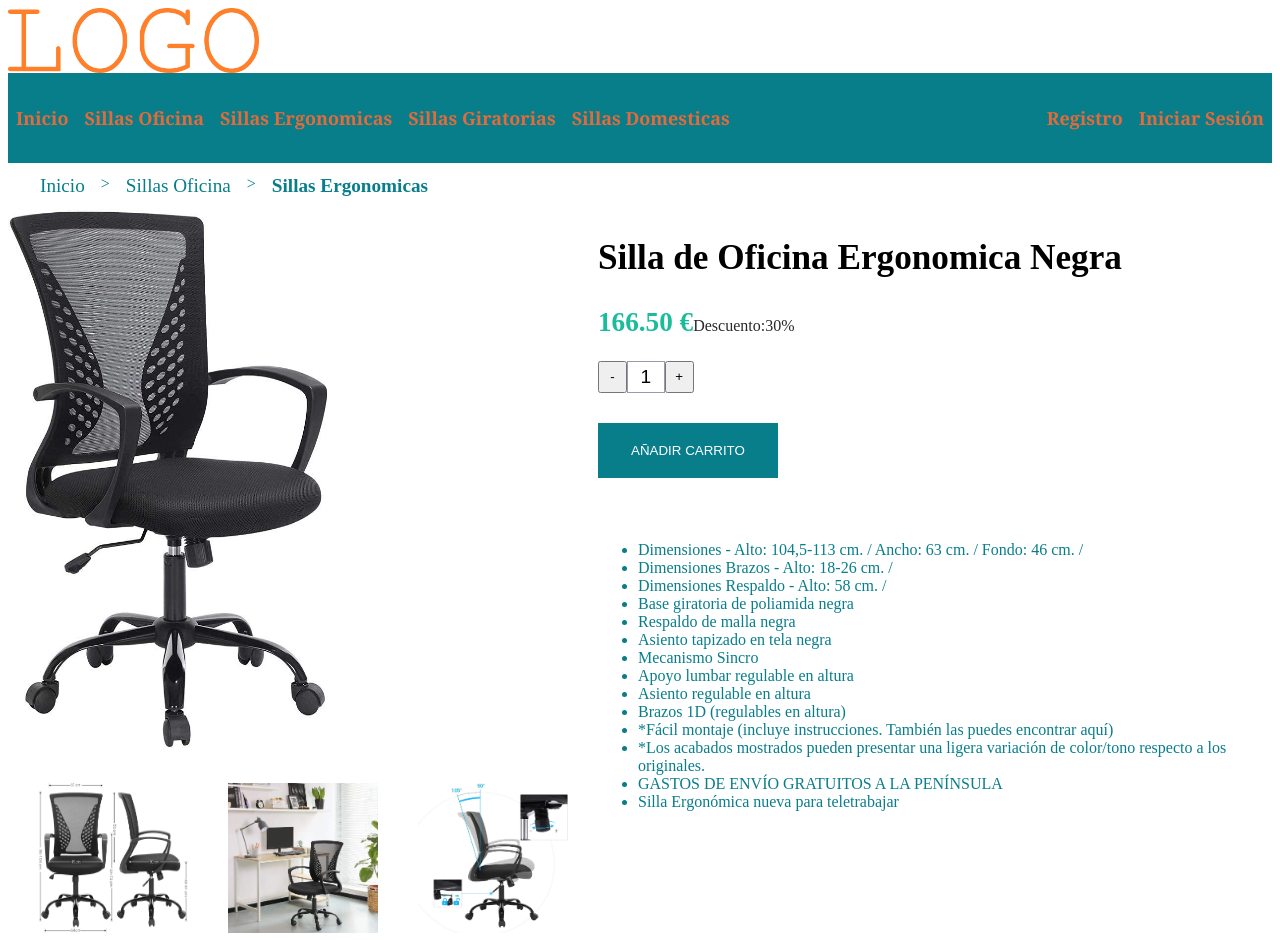
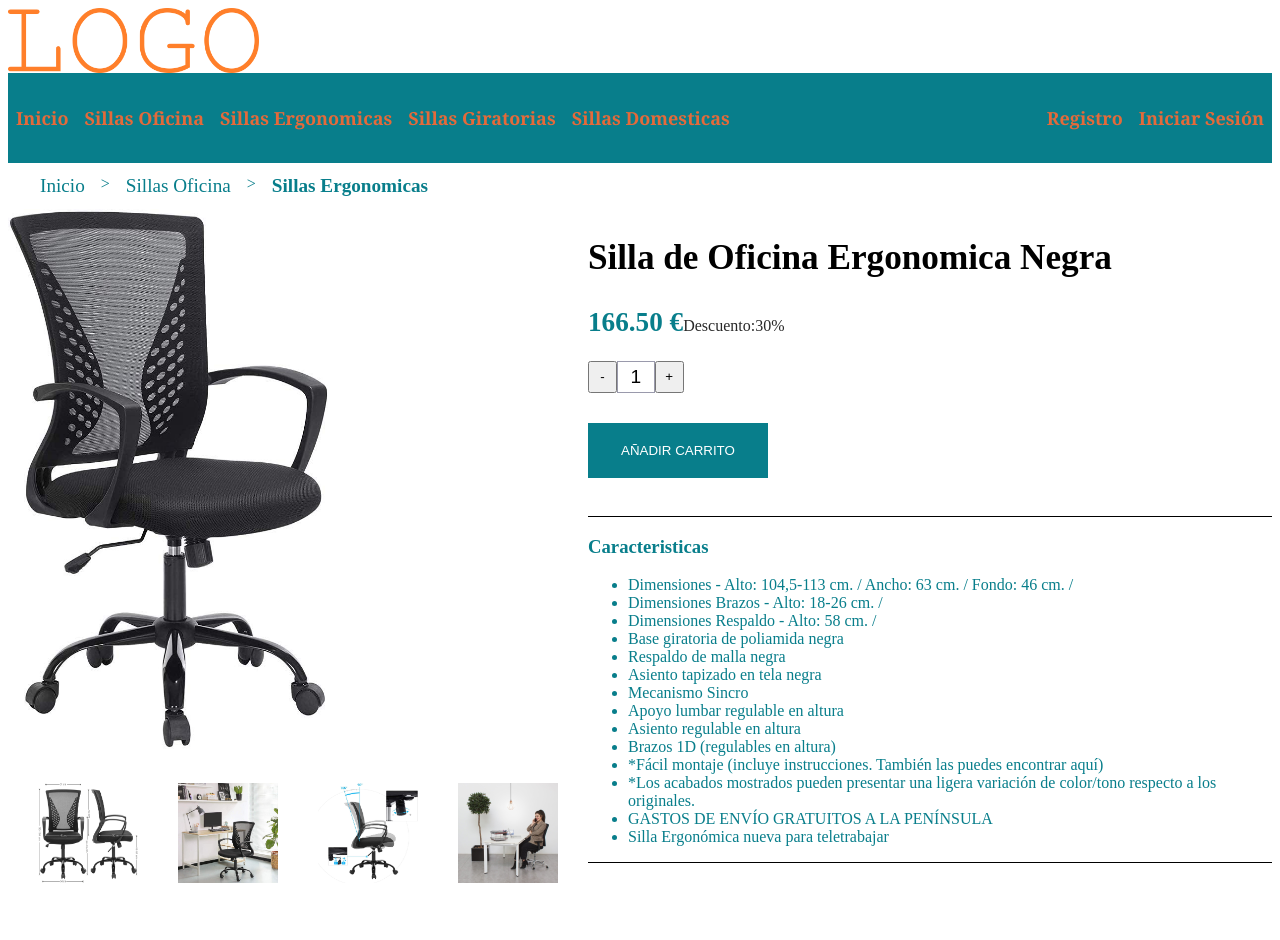
Before and after one commit to glaukon/DIW-Tarea_4, a Vue app: page / in a window 1280 px wide. Shown: the top 940 px of the page. Built offline with nearby package versions, Linux system fonts and the light colour scheme.

Commit message:
nueva foto galeria

```diff
--- a/src/components/centro.vue
+++ b/src/components/centro.vue
@@ -11,20 +11,26 @@
         <img
           src="../assets/oficina_2.jpg"
           alt="Silla Oficina"
-          height="150"
-          width="150"
+          height="100"
+          width="100"
         />
         <img
           src="../assets/oficina_3.jpg"
           alt="Silla Oficina"
-          height="150"
-          width="150"
+          height="100"
+          width="100"
         />
         <img
           src="../assets/oficina_4.jpg"
           alt="Silla Oficina"
-          height="150"
-          width="150"
+          height="100"
+          width="100"
+        />
+        <img
+          src="../assets/oficina_5.jpg"
+          alt="Silla Oficina"
+          height="100"
+          width="100"
         />
       </div>
     </div>
@@ -43,7 +49,6 @@
           </button>
 
           <input class="cantidad" type="text" name="name" :value="contador" />
-          <br>
           <button
             class="btn"
             @click="cambiarContador('1')"
@@ -55,10 +60,11 @@
           <br />
         </div>
         <button class="boton"><span></span> AÑADIR CARRITO</button>
+      </section>
 
-      </section>
-      <hr />
       <section class="txt_articulo">
+        <hr />
+        <h3>Caracteristicas</h3>
         <ul>
           <li>
             Dimensiones - Alto: 104,5-113 cm. / Ancho: 63 cm. / Fondo: 46 cm. /
@@ -83,8 +89,8 @@
           <li>GASTOS DE ENVÍO GRATUITOS A LA PENÍNSULA</li>
           <li>Silla Ergonómica nueva para teletrabajar</li>
         </ul>
+        <hr />
       </section>
-      <hr />
     </div>
   </div>
 </template>
@@ -110,7 +116,6 @@ export default {
 
 
 <style scoped >
-
 div .container_producto {
   display: flex;
   flex-direction: row;
@@ -153,7 +158,12 @@ h1 {
 }
 h2 {
   font-size: 1.7rem;
-  color: #1abc9c;
+  color: #087e8b;
+}
+hr {
+  border: 0px;
+  height: 1px;
+  background-color: #000000;
 }
 span.iva {
   font-size: 1rem;
@@ -173,10 +183,8 @@ span.iva {
 }
 .btn {
   width: 1.8rem;
-
 }
 .boton {
-
   margin-top: 30px;
   margin-bottom: 30px;
 
```
Also changed, not shown: src/assets/oficina_5.jpg (added).
